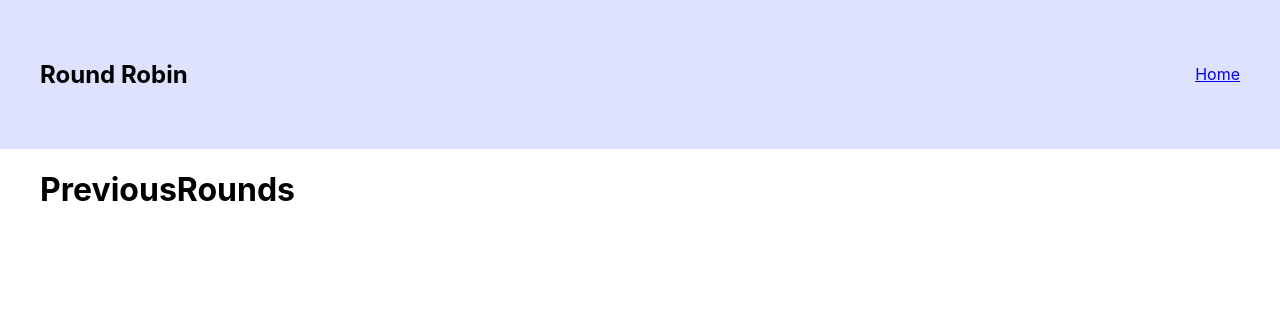
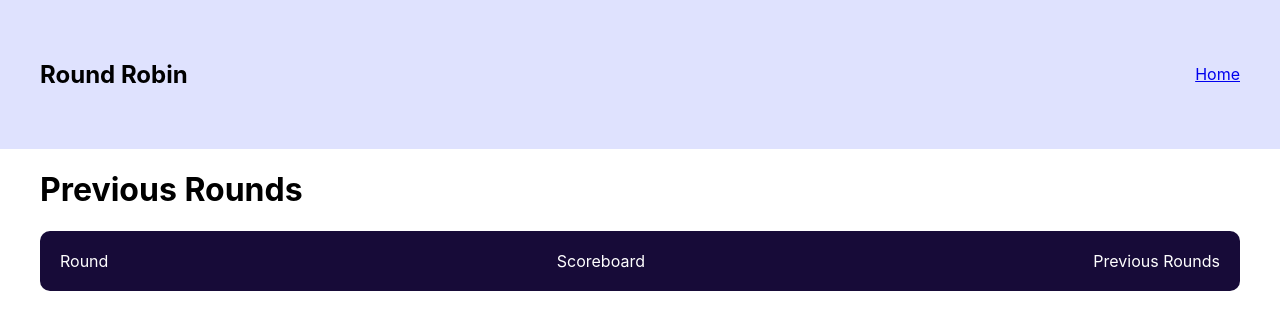
Before and after one commit to olofWallgren/RoundRobinApp, a React (Create React App) app: page /current-tournament/previous-rounds in a window 1280 px wide. Shown: the top 330 px of the page. Built offline with nearby package versions, Linux system fonts and the light colour scheme.

Commit message:
Added navigationBar and links

```diff
--- a/src/routes/home/index.tsx
+++ b/src/routes/home/index.tsx
@@ -1,10 +1,15 @@
 import * as React from "react";
 import "../../layout/container.css";
+import { Link } from 'react-router-dom';
 
-const Home = () => (
+const Home = () => {
+
+  return (
   <div className="container">
-    <h1>Home Testing Olof</h1>
+    <h1>Home</h1>
+    <button><Link to="/create-tournament">New Tournament</Link></button>
   </div>
-);
+  );
+};
 
 export default Home;
--- a/src/routes/previous-rounds/index.tsx
+++ b/src/routes/previous-rounds/index.tsx
@@ -1,9 +1,11 @@
 import * as React from "react";
 import "../../layout/container.css";
+import NavigationBar from "../../components/NavigationBar";
 
 const PreviousRounds = () => (
   <div className="container">
-    <h1>PreviousRounds</h1>
+    <h1>Previous Rounds</h1>
+    <NavigationBar/>
   </div>
 );
 
--- a/src/routes/round/index.tsx
+++ b/src/routes/round/index.tsx
@@ -1,9 +1,11 @@
 import * as React from "react";
 import "../../layout/container.css";
+import NavigationBar from "../../components/NavigationBar";
 
 const Round = () => (
   <div className="container">
     <h1>Round</h1>
+    <NavigationBar/>
   </div>
 );
 
--- a/src/routes/scoreboard/index.tsx
+++ b/src/routes/scoreboard/index.tsx
@@ -1,9 +1,11 @@
 import * as React from "react";
 import "../../layout/container.css";
+import NavigationBar from "../../components/NavigationBar";
 
 const Scoreboard = () => (
   <div className="container">
     <h1>Scoreboard</h1>
+    <NavigationBar/>
   </div>
 );
 
--- a/src/routes/tournament/index.tsx
+++ b/src/routes/tournament/index.tsx
@@ -1,9 +1,11 @@
 import * as React from "react";
 import "../../layout/container.css";
+import { Link } from 'react-router-dom';
 
 const Tournament = () => (
   <div className="container">
     <h1>Tournament</h1>
+    <Link to="/current-tournament/round">Go to Current Tournament</Link>
   </div>
 );
 
```
